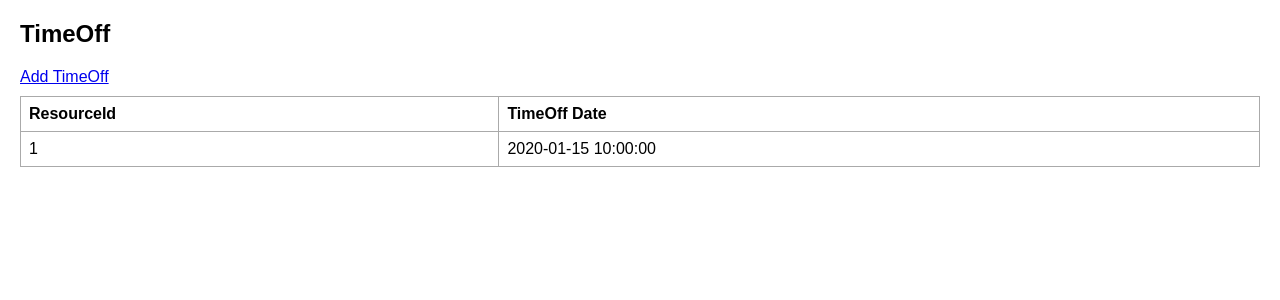
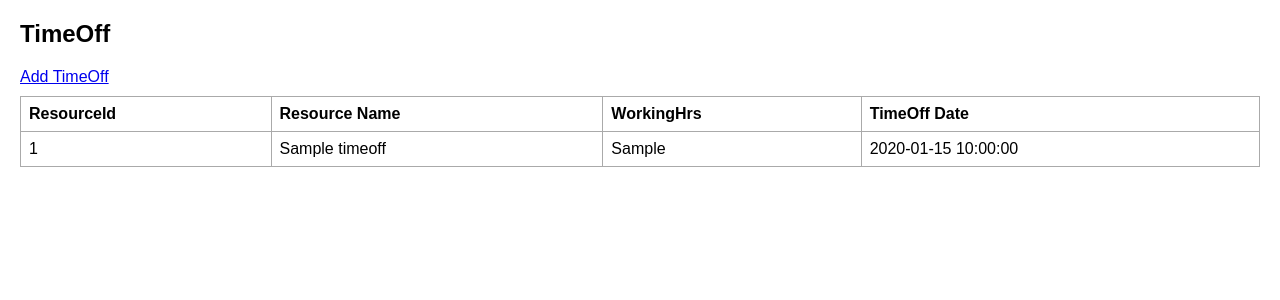
Before and after one commit to sachinsonipa/resource_scheduler, a Flask app: template templates/timeoff.html in a window 1280 px wide. Shown: the part 98-398 px from the top of the page. Run offline with Flask 2, Linux system fonts and the light colour scheme; the template is opened without the code that fills it: most values are stand-ins (such as "Sample title", 1, 10 or a date in 2020).

Commit message:
Include working hours in timeoff records

```diff
--- a/app.py
+++ b/app.py
@@ -66,20 +66,23 @@ def load_timeoff():
             pd.to_datetime(df['TimeOffDate'], errors='coerce')
               .dt.date
         )
+    # Drop any WorkingHrs column stored in the sheet to avoid duplicates
+    if 'WorkingHrs' in df.columns:
+        df = df.drop(columns=['WorkingHrs'])
     return df.dropna(subset=['TimeOffDate'])
 
 @app.route('/timeoff')
 def view_timeoff():
     df_timeoff = load_timeoff()
     df_res = load_resources()
-    # Merge to pull in ResourceName & working hours
-    df = pd.merge(
-        df_timeoff,
-        df_res,
+    # Merge to pull in ResourceName & WorkingHrs from the Resource sheet
+    df = df_timeoff.merge(
+        df_res[['ResourceId', 'ResourceName', 'WorkingHrs']],
         on='ResourceId',
         how='left'
-    ).sort_values(['ResourceId','TimeOffDate'])
-    records = df.to_dict('records')
+    )
+    df = df[['ResourceId', 'ResourceName', 'WorkingHrs', 'TimeOffDate']]
+    records = df.sort_values(['ResourceId', 'TimeOffDate']).to_dict('records')
     return render_template('timeoff.html', timeoff=records)
 
 @app.route('/add_timeoff', methods=['GET','POST'])
@@ -154,6 +157,7 @@ def available_hours(resource_id, start_dt, end_dt, df_res):
     hols   = load_holidays()
     row    = df_res.set_index('ResourceId').loc[resource_id]
     workinghrs  = int(row['WorkingHrs'])
+    red = DEF_RED
 
     total = 0
     curr  = start_dt.date()
--- a/templates/timeoff.html
+++ b/templates/timeoff.html
@@ -3,10 +3,17 @@
 <h2>TimeOff</h2>
 <a href="{{ url_for('add_timeoff') }}">Add TimeOff</a>
 <table>
-  <tr><th>ResourceId</th><th>TimeOff Date</th></tr>
+  <tr>
+    <th>ResourceId</th>
+    <th>Resource Name</th>
+    <th>WorkingHrs</th>
+    <th>TimeOff Date</th>
+  </tr>
   {% for p in timeoff %}
   <tr>
     <td>{{ p.ResourceId }}</td>
+    <td>{{ p.ResourceName }}</td>
+    <td>{{ p.WorkingHrs }}</td>
     <td>{{ p.TimeOffDate }}</td>
   </tr>
   {% endfor %}
```
